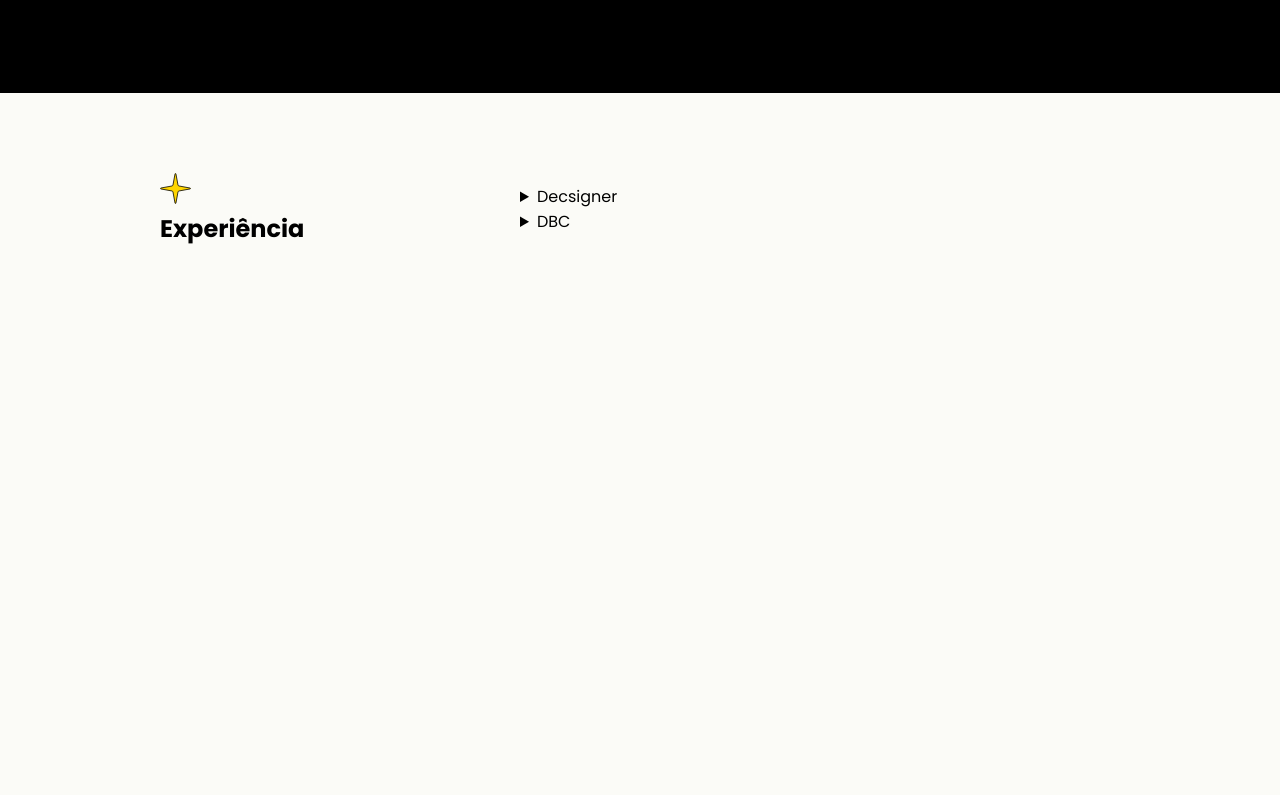
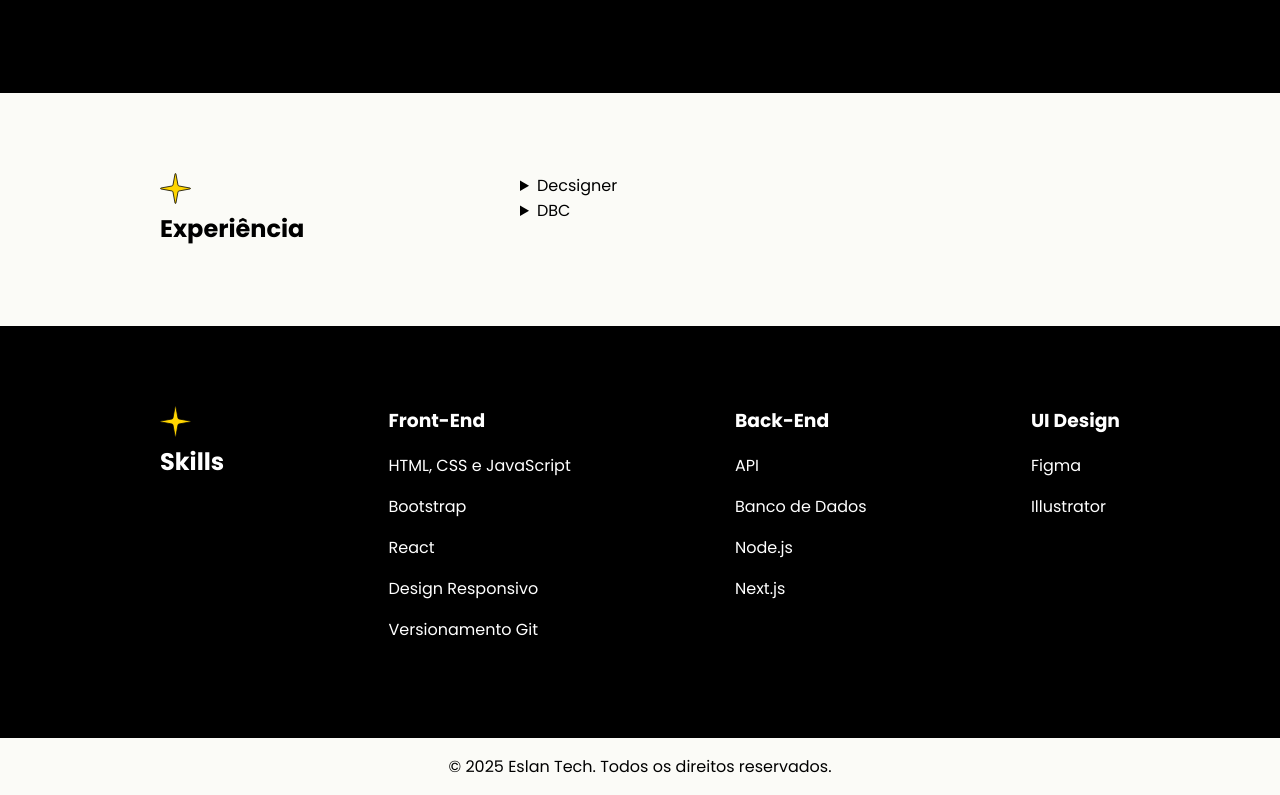
Before and after one commit to marianaeslan/ada-tech-portfolio, a plain HTML site: page index.html in a window 1280 px wide. Shown: the part 852-1647 px from the top of the page. Before the commit the page ends 1178 px from the top, so only its background shows below. Drawn offline with Linux system fonts and the light colour scheme.

Commit message:
feat: add styles

```diff
--- a/index.css
+++ b/index.css
@@ -9,9 +9,12 @@ body {
 
 /* Nav bar */
 .navbar {
+  background-color: rgb(251, 251, 247);
   width: 100%;
   overflow: hidden;
 
+  position: sticky;
+  top: 0;
   display: flex;
   justify-content: space-between;
   align-items: center;
@@ -185,3 +188,25 @@ article {
   border: 1px solid rgb(115, 192, 0);
   background-color: rgba(172, 255, 47, 0.279);
 }
+
+.skills {
+  background-color: black;
+  color: white;
+}
+
+.container {
+  display: flex;
+  align-items: start;
+  justify-content: space-between;
+}
+
+h3 {
+  margin-top: 0;
+}
+
+footer {
+  display: flex;
+  align-items: center;
+  justify-content: center;
+  margin: 0 20px;
+}
--- a/index.html
+++ b/index.html
@@ -108,7 +108,7 @@
               <div>
                 <div class="tags">
                   <div class="periodo">Atualmente</div>
-                  <div class="area">Estágiaria Engenharia de Software</div>
+                  <div class="area">Estágiaria | Engenharia de Software</div>
                 </div>
                 <p>
                   Durante meu estágio em desenvolvimento de software, tive a
@@ -128,6 +128,38 @@
           </article>
         </div>
       </section>
+      <section class="skills">
+        <div class="container">
+          <div class="heading-skills">
+            <img class="badge-star" src="./assets/star.svg" alt="" />
+            <h2>Skills</h2>
+          </div>
+
+          <div class="front-skills">
+            <h3>Front-End</h3>
+            <p>HTML, CSS e JavaScript</p>
+            <p>Bootstrap</p>
+            <p>React</p>
+            <p>Design Responsivo</p>
+            <p>Versionamento Git</p>
+          </div>
+          <div class="back-skills">
+            <h3>Back-End</h3>
+            <p>API</p>
+            <p>Banco de Dados</p>
+            <p>Node.js</p>
+            <p>Next.js</p>
+          </div>
+          <div class="design-skills">
+            <h3>UI Design</h3>
+            <p>Figma</p>
+            <p>Illustrator</p>
+          </div>
+        </div>
+      </section>
     </main>
+    <footer>
+      <p>© 2025 Eslan Tech. Todos os direitos reservados.</p>
+    </footer>
   </body>
 </html>
```
